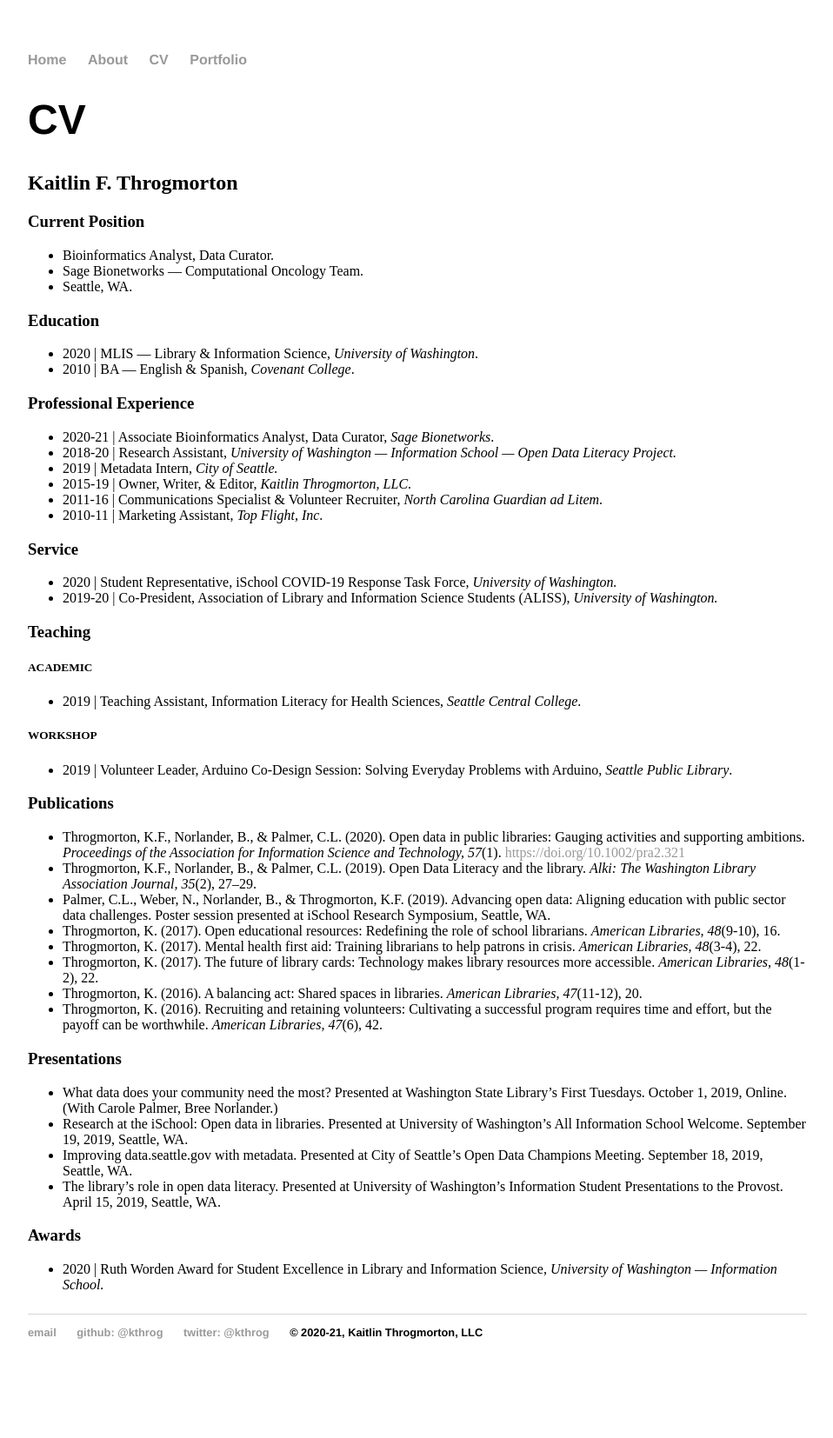
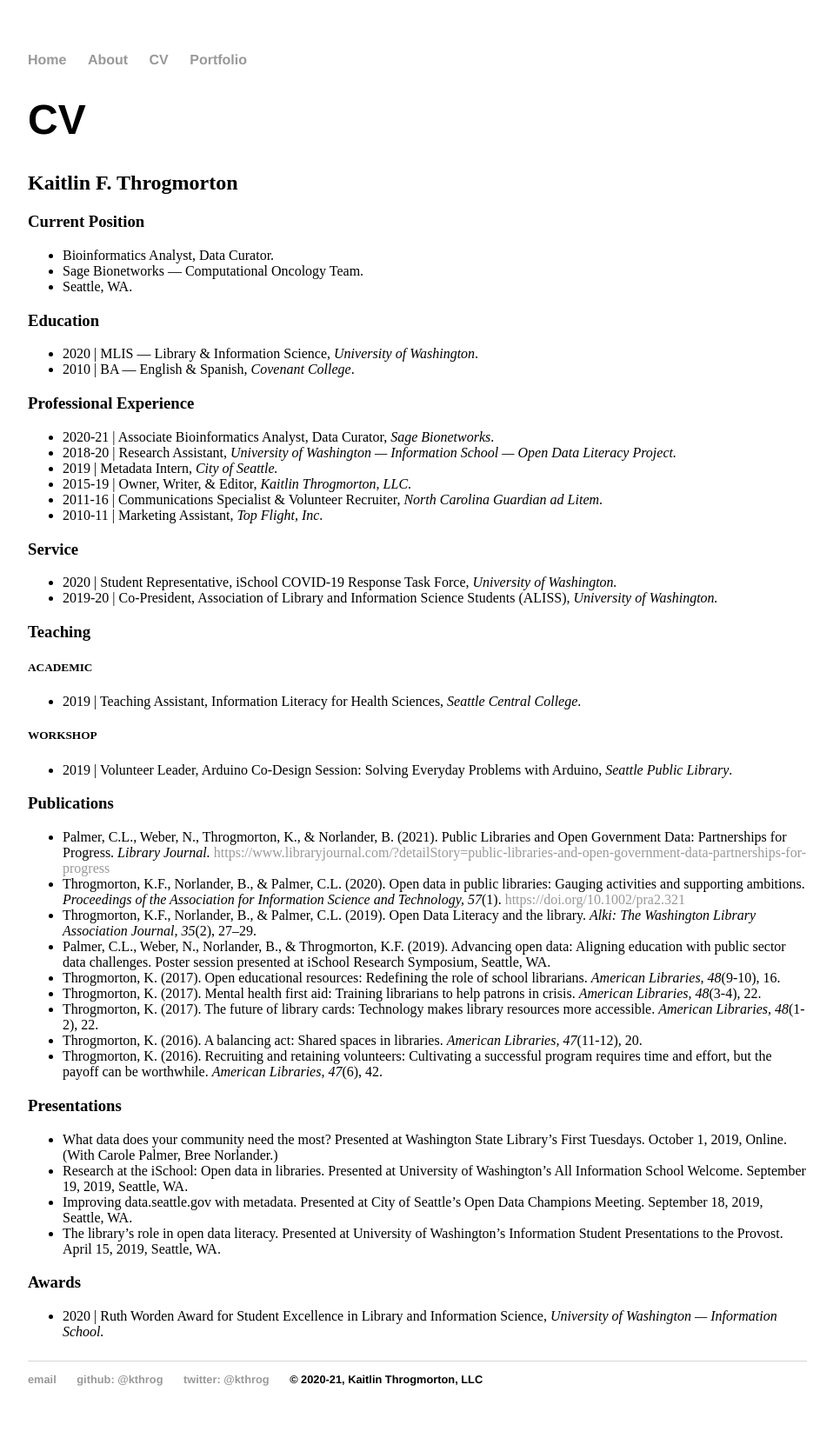
Before and after one commit to kthrog/old_site, a Jekyll site: the page built from CV/index.html, in a window 1280 px wide. Shown: the whole page at 87% size, without its empty margins (160-1118 px from the left). Built offline with Jekyll 4.4.1, drawn with Linux system fonts in a browser that asks for light colours; before the commit the page ends 1600 px from its top, so only the background shows below that.

Commit message:
add new pub

```diff
--- a/CV/index.html
+++ b/CV/index.html
@@ -48,6 +48,7 @@
 
 		<h3>Publications</h3>
 			<ul>
+			<li>Palmer, C.L., Weber, N., Throgmorton, K., & Norlander, B. (2021). Public Libraries and Open Government Data: Partnerships for Progress. <i>Library Journal.</i> <a href="https://www.libraryjournal.com/?detailStory=public-libraries-and-open-government-data-partnerships-for-progress">https://www.libraryjournal.com/?detailStory=public-libraries-and-open-government-data-partnerships-for-progress</a></li>
 			<li>Throgmorton, K.F., Norlander, B., & Palmer, C.L. (2020). Open data in public libraries: Gauging activities and supporting ambitions. <i>Proceedings of the Association for Information Science and Technology, 57</i>(1). <a href="https://doi.org/10.1002/pra2.321">https://doi.org/10.1002/pra2.321</a></li>
 			<li>Throgmorton, K.F., Norlander, B., & Palmer, C.L. (2019). Open Data Literacy and the library. <i>Alki: The Washington Library Association Journal, 35</i>(2), 27–29.</li>
 			<li>Palmer, C.L., Weber, N., Norlander, B., & Throgmorton, K.F. (2019). Advancing open data: Aligning education with public sector data challenges. Poster session presented at iSchool Research Symposium, Seattle, WA.</li>
```
